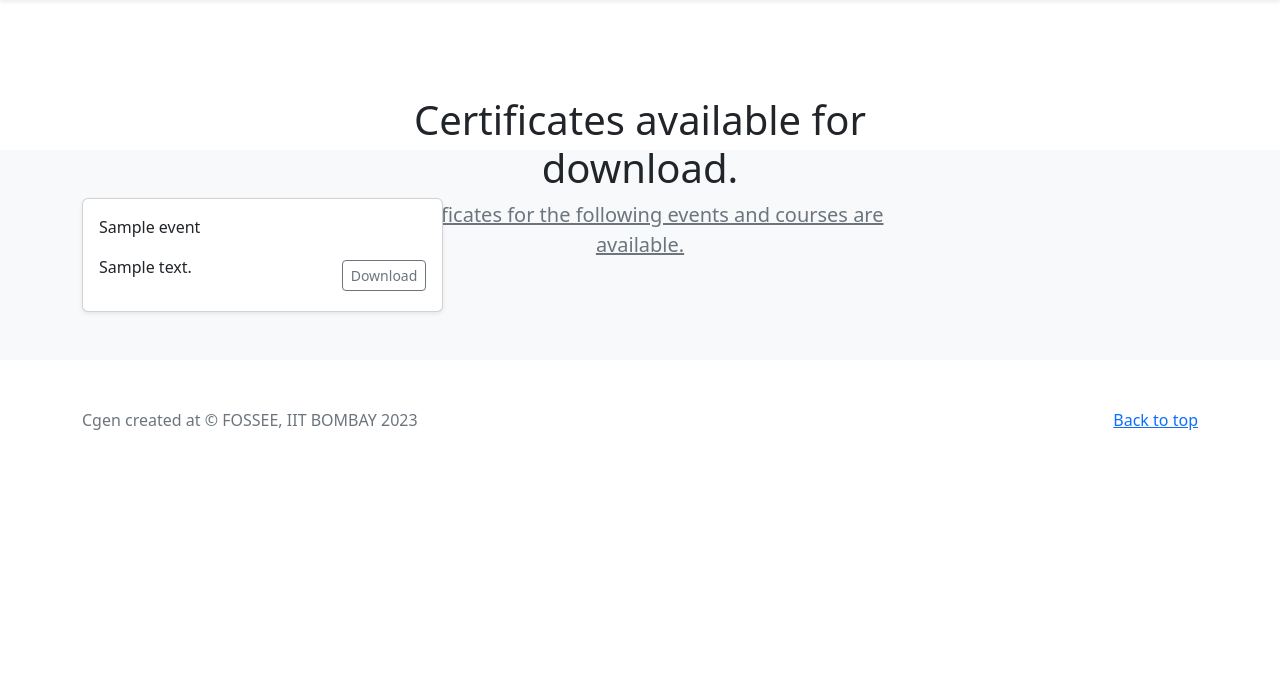
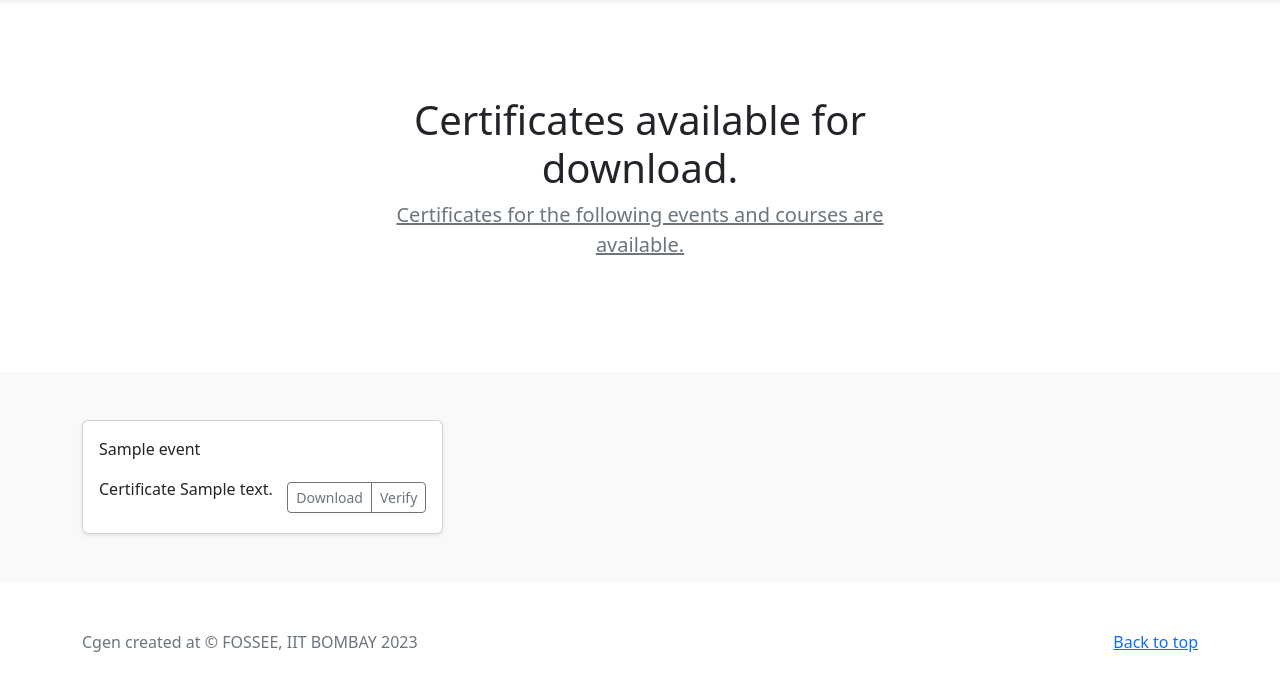
Before and after one commit to prathamesh920/certificate-generation, a Django app: page /certificate/events/ in a window 1280 px wide. Shown: the part 56-747 px from the top of the page. Run offline with Django 3.2, Linux system fonts and the light colour scheme; tables that the repository leaves empty hold one stand-in row (values such as "Sample post"); some libraries are stand-ins or nearby versions.

Commit message:
Make delete option available for the admin

```diff
--- a/website/cgen/models.py
+++ b/website/cgen/models.py
@@ -45,7 +45,7 @@ class Event(models.Model):
     is_published = models.BooleanField(default=False)
 
     # One who creates the event (organiser)
-    creator = models.ForeignKey(User, null=True, on_delete=models.PROTECT)
+    creator = models.ForeignKey(User, null=True, on_delete=models.CASCADE)
 
 
     def __str__(self):
@@ -58,7 +58,7 @@ class Certificate(models.Model):
     """
 
     # Event to which the certificate belongs
-    event = models.ForeignKey(Event, on_delete=models.PROTECT)
+    event = models.ForeignKey(Event, on_delete=models.CASCADE)
 
     # Type of certificate
     description = models.TextField()
@@ -87,7 +87,7 @@ class Participant(models.Model):
 
     email = models.EmailField(max_length=1000)
 
-    certificate = models.ForeignKey('Certificate', on_delete=models.PROTECT)
+    certificate = models.ForeignKey('Certificate', on_delete=models.CASCADE)
 
     details = models.TextField()
 
@@ -107,7 +107,7 @@ class CertificateManager(models.Model):
             null=True, blank=True, default=None,
         )
 
-    participant = models.ForeignKey(Participant, on_delete=models.PROTECT)
+    participant = models.ForeignKey(Participant, on_delete=models.CASCADE)
 
     is_created = models.BooleanField(default=False)
 
--- a/website/cgen/templates/base.html
+++ b/website/cgen/templates/base.html
@@ -67,8 +67,8 @@
 
 <main>
 
-  <section class="py-5 text-center container" style="max-height:150px;">
-    <div class="row py-lg-5" style="padding-top:1rem; padding-bottom:1rem;">
+  <section class="py-5 text-center container">
+    <div class="row py-lg-5">
       <div class="col-lg-6 col-md-8 mx-auto">
           <h1 class="fw-light">{% block header %} {% endblock %}</h1>
           <p class="lead text-muted">{% block header_content %} {% endblock %}</p>
--- a/website/cgen/templates/index.html
+++ b/website/cgen/templates/index.html
@@ -74,10 +74,10 @@
                   <p class="card-text">{{ event.name }}</p>
                   {% for certificate in event.certificate_set.all %}
                   <div class="d-flex justify-content-between align-items-center">
-                  <p>{{ certificate.description }}
+                  <p>Certificate {{ certificate.description }}
                     <div class="btn-group">
                       <a type="button" href="{%  url 'certificate_download' certificate.id %}" class="btn btn-sm btn-outline-secondary">Download</a>
-                      <!--<a type="button" href="{%  url 'verify' %}" class="btn btn-sm btn-outline-secondary">Verify</a>-->
+                      <a type="button" href="{%  url 'verify' %}" class="btn btn-sm btn-outline-secondary">Verify</a>
                     </div>
                   </div>
                   <!--<small class="text-muted">9 Downloads</small>-->
```
